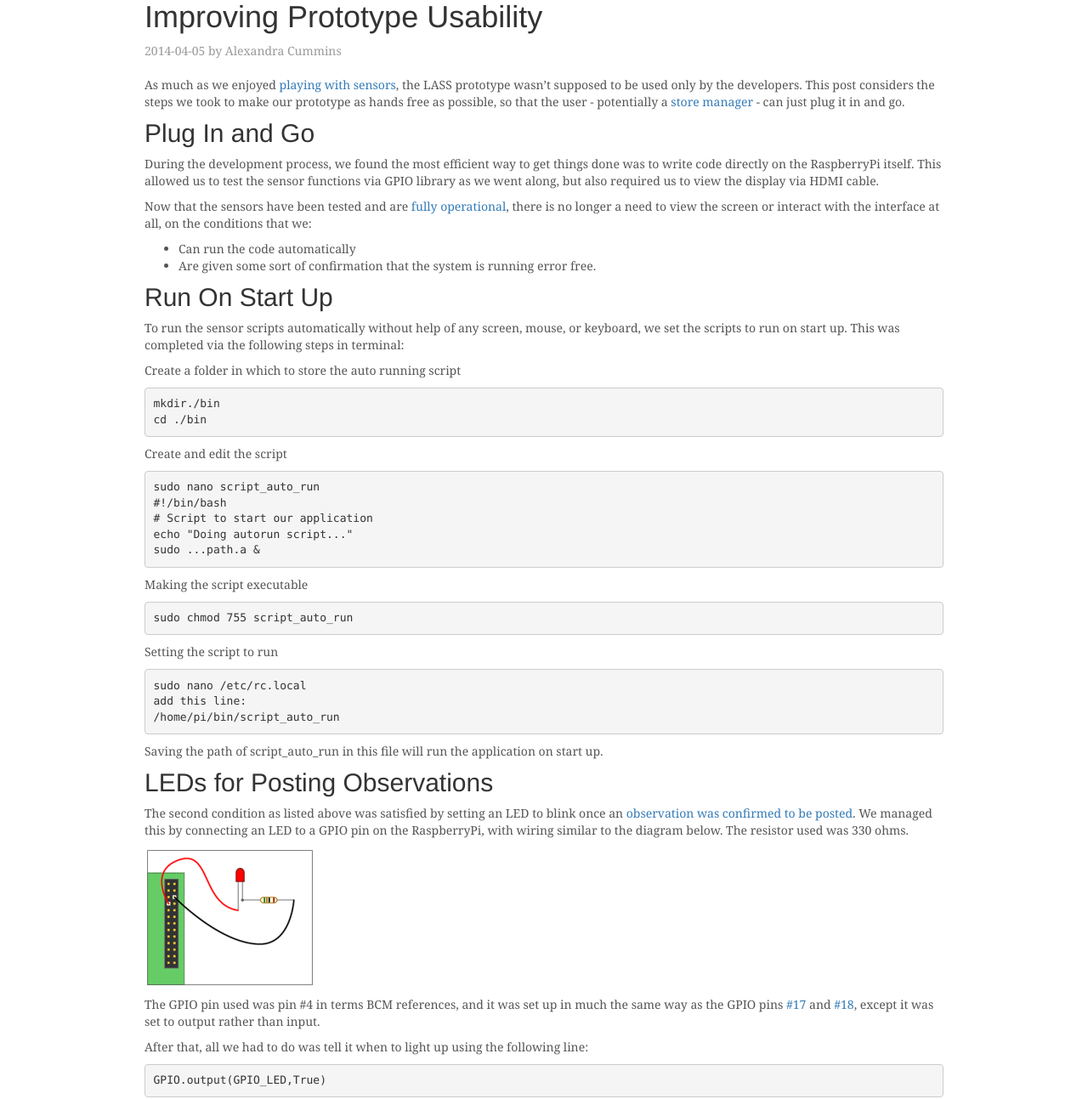
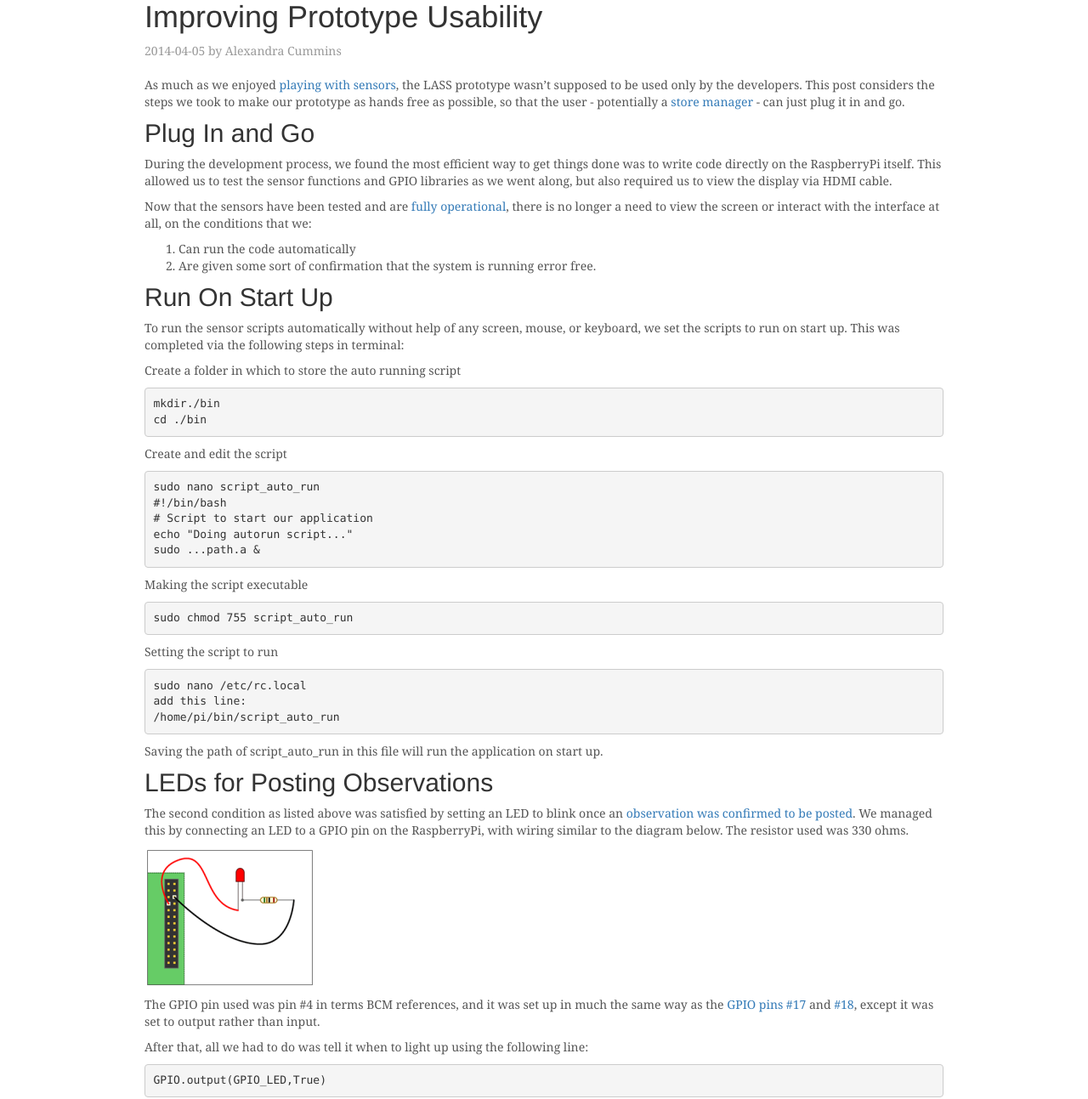
Before and after one commit to ThatGeoGuy/ENGO500, a Jekyll site: the page built from _posts/2014-04-05-Improving-prototype-usability.markdown, in a window 1280 px wide. Shown: the top 1293 px of the page at 85% size. Built offline with Jekyll 4.4.1, drawn with Linux system fonts in a browser that asks for light colours; nearby versions of some CDN libraries.

Commit message:
Formatting and editing

```diff
--- a/_posts/2014-04-05-Improving-prototype-usability.markdown
+++ b/_posts/2014-04-05-Improving-prototype-usability.markdown
@@ -13,12 +13,12 @@
 
 ##Plug In and Go
 
-During the development process, we found the most efficient way to get things done was to write code directly on the RaspberryPi itself.  This allowed us to test the sensor functions via GPIO library as we went along, but also required us to view the display via HDMI cable.
+During the development process, we found the most efficient way to get things done was to write code directly on the RaspberryPi itself.  This allowed us to test the sensor functions and GPIO libraries as we went along, but also required us to view the display via HDMI cable.
 
 Now that the sensors have been tested and are [fully operational](https://encrypted-tbn1.gstatic.com/images?q=tbn:ANd9GcTmiml_wmLBeANGy9MOW8lsaHuxwfXtIpNuorQbyMOTvaHW8P4s), there is no longer a need to view the screen or interact with the interface at all, on the conditions that we:
 
-* Can run the code automatically
-* Are given some sort of confirmation that the system is running error free.
+1. Can run the code automatically
+2. Are given some sort of confirmation that the system is running error free.
 
 
 ##Run On Start Up
@@ -57,7 +57,7 @@
 
 ![LED diagram]({{ site.baseurl }}/images/sensors/ledp.PNG)
 
-The GPIO pin used was pin #4 in terms BCM references, and it was set up in much the same way as the GPIO pins [#17]({{ site.baseurl }}/2014/04/04/working-with-photo-interrupter/) and [#18]({{ site.baseurl }}/2014/04/04/working-with-a-PIR-motion-sensor/), except it was set to output rather than input.
+The GPIO pin used was pin #4 in terms BCM references, and it was set up in much the same way as the [GPIO pins #17]({{ site.baseurl }}/2014/04/04/working-with-photo-interrupter/) and [#18]({{ site.baseurl }}/2014/04/04/working-with-a-PIR-motion-sensor/), except it was set to output rather than input.
 
 After that, all we had to do was tell it when to light up using the following line:
 
@@ -65,4 +65,4 @@
 
 The blinking of the LED is positioned effectively in the script to ensure that the prototype is not only collecting data, but also posting it to the SensorThings API data service as well.
 
-![LED]({{ site.baseurl }}/images/sensors/ledx.JPG)
+![LED]({{ site.baseurl }}/images/sensors/ledx.jpg)
```
